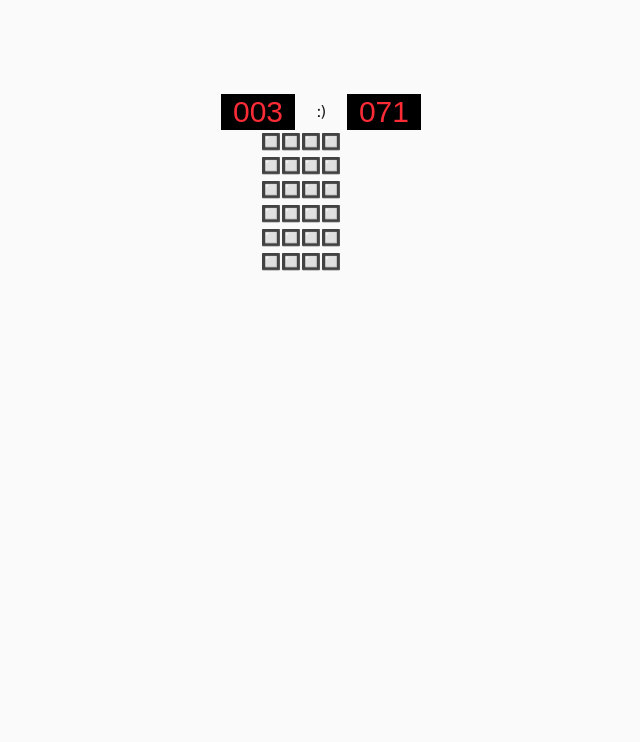
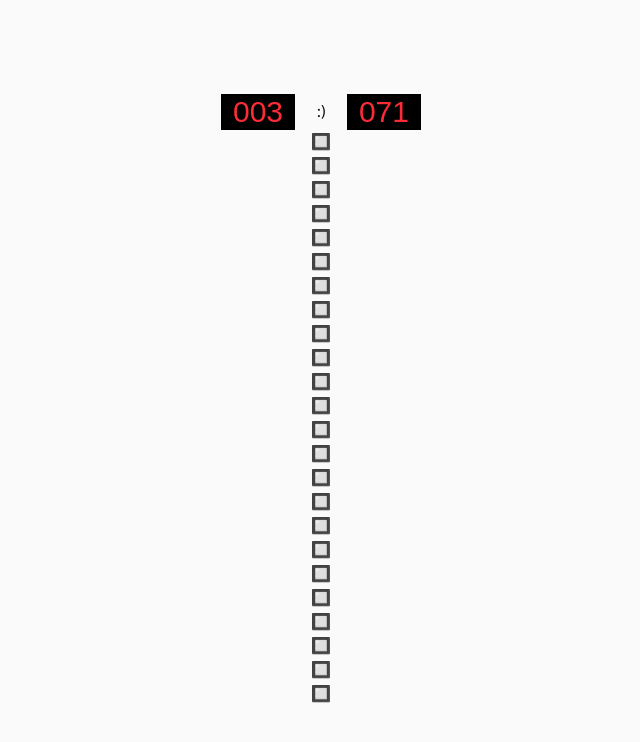
Before and after one commit to nmt/minepeeper, a Next.js app: page / in a window 1280 px wide. Shown: the top 742 px of the page, without its empty margins (319-959 px from the left). Built offline with nearby package versions, Linux system fonts and the light colour scheme; a web font is replaced by a local one.

Commit message:
fix: Display

```diff
--- a/app/components/Grid.tsx
+++ b/app/components/Grid.tsx
@@ -11,27 +11,21 @@ export const Grid = () => {
 
   return (
     <div
-      className={`grid grid-cols-[var(--grid-width)] grid-rows-[var(--grid-height)]`}
-      style={{
-        "--grid-width": `repeat(${width}, minmax(0, 1fr))`,
-        "--grid-height": `repeat(${height}, minmax(0, 1fr))`,
-      }}
+      class={`grid grid-rows-[repeat(var(--grid-rows,${height}),minmax(0,1fr))] grid-cols-[repeat(var(--grid-cols,${width}),minmax(0,1fr))] gap-${height}`}
+      style={{ "--grid-rows": height, "--grid-cols": width }}
     >
-      {gridInfo.map((cellRow, rowIndex) => (
-        <div className={`grid-row row-span-${width}`} key={rowIndex}>
-          {cellRow.map((cellColumn, columnIndex) => (
-            <div className={`grid-cell col`} key={columnIndex}>
+      {gridInfo.map((cellRow, rowIndex) =>
+        cellRow.map((cellColumn, columnIndex) => (
           <Cell
+            key={`${cellColumn}-${columnIndex}`}
             cellType={cellColumn.cellType}
             isFlagged={cellColumn.isFlagged}
             isShowing={cellColumn.isShowing}
             onClick={() => showCell(rowIndex, columnIndex)}
             onRightClick={() => flagCell(rowIndex, columnIndex)}
           />
-            </div>
-          ))}
-        </div>
-      ))}
+        )),
+      )}
     </div>
   );
 };
```
Lines whose indentation alone changed are shown as unchanged.
